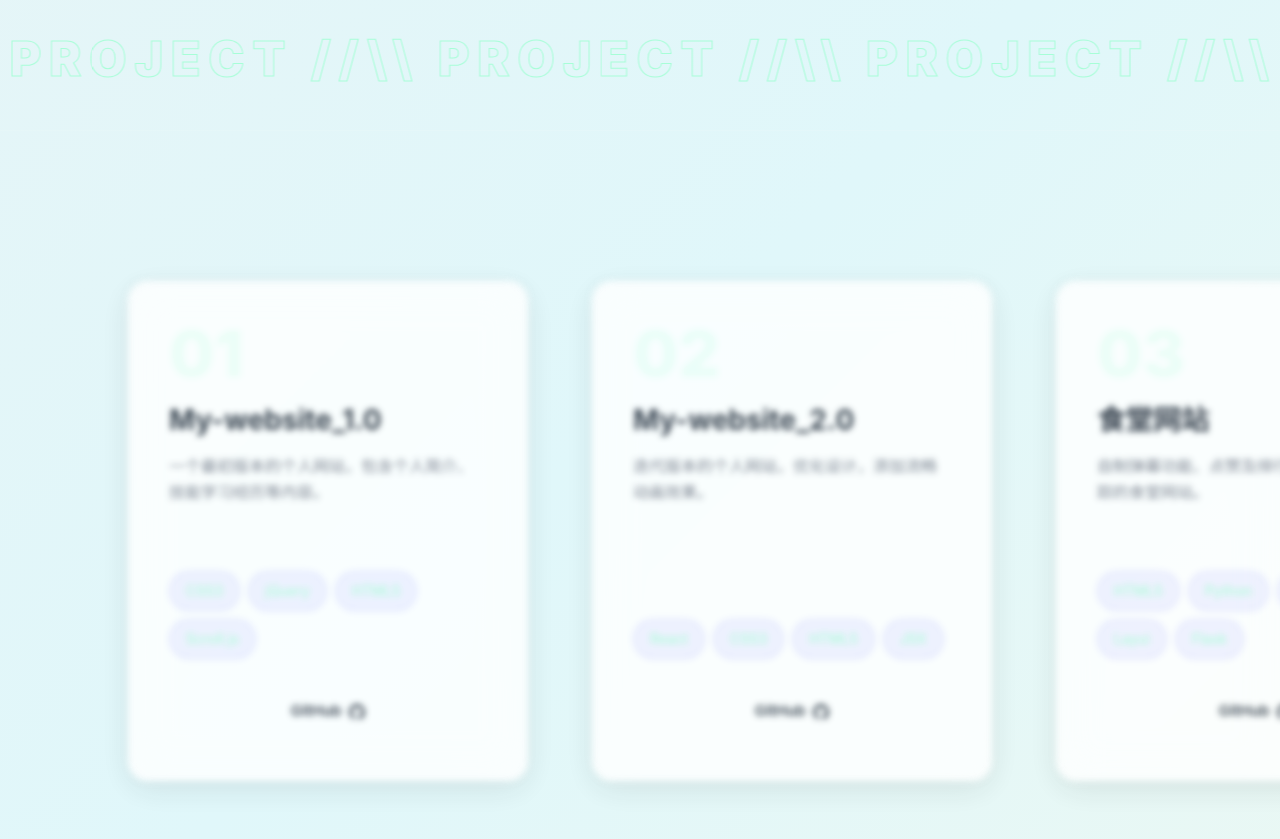
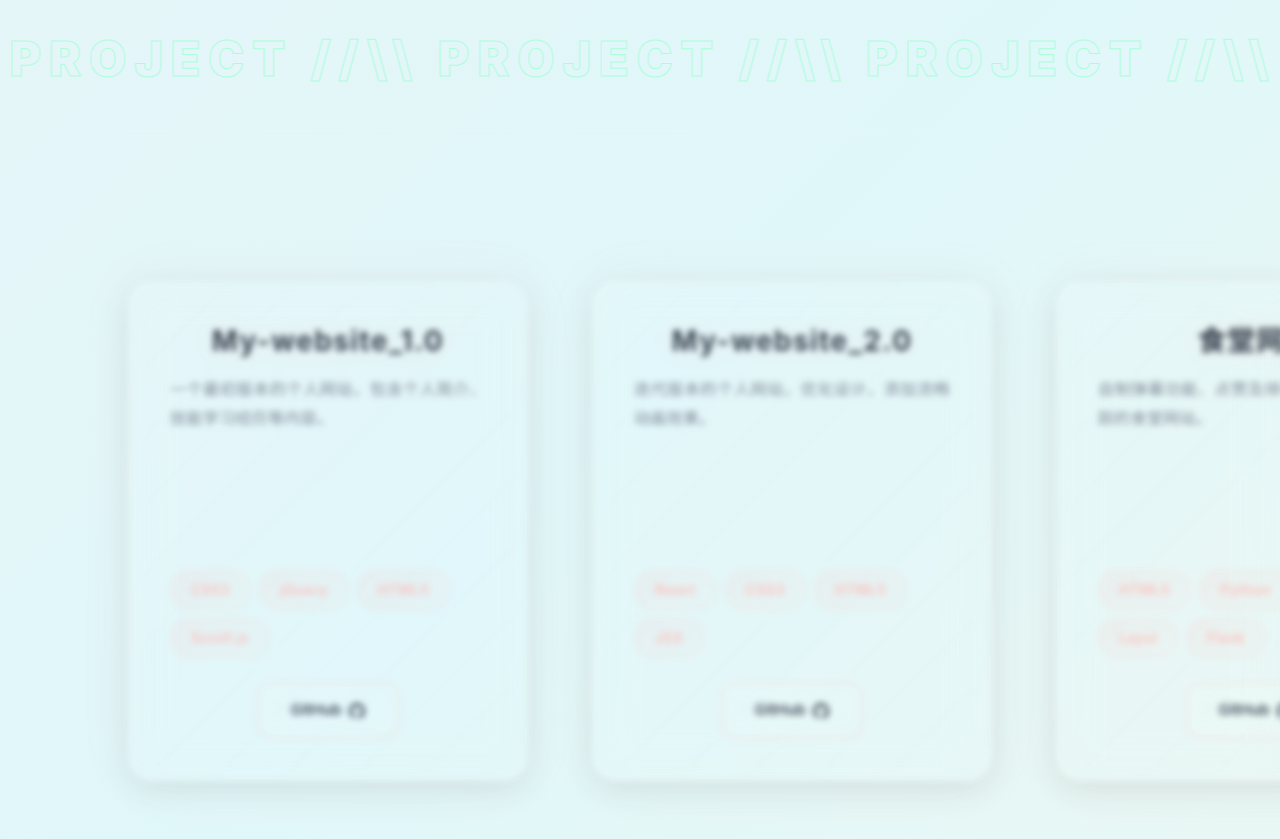
Before and after one commit to ContinueYN/website_3.0, a Vue app: page / in a window 1280 px wide. Shown: the part 2780-3619 px from the top of the page. Built offline with nearby package versions, Linux system fonts and the light colour scheme.

Commit message:
Project界面优化

```diff
--- a/src/components/Projects.vue
+++ b/src/components/Projects.vue
@@ -28,7 +28,6 @@
               class="project-card"
             >
               <div class="card-content">
-                <div class="card-number">{{ String(project.id).padStart(2, '0') }}</div>
                 <h3 class="card-title">{{ project.title }}</h3>
                 <p class="card-description">{{ project.description }}</p>
                 <div class="card-tech">
@@ -240,32 +239,94 @@ onMounted(() => {
   height: 500px;
   flex-shrink: 0;
   position: relative;
+  perspective: 1000px;
 }
 
 .card-content {
   width: 100%;
   height: 100%;
-  background: var(--bg-card);
+  background: linear-gradient(135deg, rgba(255, 255, 255, 0.1) 0%, rgba(255, 255, 255, 0.05) 100%);
   backdrop-filter: blur(20px);
-  border-radius: 20px;
+  border-radius: 24px;
   padding: 2.5rem;
   display: flex;
   flex-direction: column;
   justify-content: space-between;
-  border: 1px solid rgba(255, 255, 255, 0.08);
-  transition: all 0.4s cubic-bezier(0.4, 0, 0.2, 1);
-  box-shadow: 0 8px 32px rgba(0, 0, 0, 0.1);
+  border: 2px solid rgba(255, 255, 255, 0.15);
+  transition: all 0.5s cubic-bezier(0.34, 1.56, 0.64, 1);
+  box-shadow:
+    0 8px 32px rgba(0, 0, 0, 0.1),
+    0 0 60px rgba(255, 183, 178, 0.1),
+    inset 0 0 20px rgba(255, 255, 255, 0.05);
   filter: blur(3px);
   opacity: 0.85;
+  position: relative;
+  overflow: hidden;
+}
+
+.card-content::before {
+  content: '';
+  position: absolute;
+  top: -50%;
+  left: -50%;
+  width: 200%;
+  height: 200%;
+  background: linear-gradient(
+    45deg,
+    transparent 30%,
+    rgba(255, 183, 178, 0.1) 50%,
+    transparent 70%
+  );
+  transform: rotate(45deg);
+  transition: all 0.6s ease;
+  opacity: 0;
+}
+
+.card-content::after {
+  content: '';
+  position: absolute;
+  top: 0;
+  left: 0;
+  right: 0;
+  bottom: 0;
+  background: radial-gradient(
+    circle at 50% 0%,
+    rgba(255, 183, 178, 0.15) 0%,
+    transparent 50%
+  );
+  opacity: 0;
+  transition: opacity 0.5s ease;
+  pointer-events: none;
 }
 
 .card-content:hover {
-  transform: translateY(-10px);
-  box-shadow: 0 12px 48px rgba(99, 102, 241, 0.2);
-  border-color: var(--primary-color);
+  transform: translateY(-15px) scale(1.02);
+  box-shadow:
+    0 20px 60px rgba(255, 183, 178, 0.3),
+    0 0 100px rgba(255, 183, 178, 0.2),
+    inset 0 0 30px rgba(255, 255, 255, 0.1);
+  border-color: rgba(255, 183, 178, 0.4);
   backdrop-filter: blur(15px);
   filter: blur(0);
   opacity: 1;
+}
+
+.card-content:hover::before {
+  opacity: 1;
+  animation: shimmer 1.5s ease-in-out;
+}
+
+.card-content:hover::after {
+  opacity: 1;
+}
+
+@keyframes shimmer {
+  0% {
+    transform: translateX(-100%) translateY(-100%) rotate(45deg);
+  }
+  100% {
+    transform: translateX(100%) translateY(100%) rotate(45deg);
+  }
 }
 
 .card-number {
@@ -283,14 +344,19 @@ onMounted(() => {
   color: var(--text-primary);
   margin-bottom: 1rem;
   line-height: 1.3;
+  text-align: center;
+  text-shadow: 0 0 20px rgba(255, 183, 178, 0.3);
+  letter-spacing: 0.05em;
 }
 
 .card-description {
   font-size: 1rem;
   color: var(--text-secondary);
-  line-height: 1.6;
+  line-height: 1.8;
   flex-grow: 1;
   margin-bottom: 1.5rem;
+  text-align: justify;
+  letter-spacing: 0.02em;
 }
 
 .card-tech {
@@ -301,19 +367,39 @@ onMounted(() => {
 }
 
 .tech-tag {
-  padding: 0.5rem 1rem;
-  background: rgba(99, 102, 241, 0.1);
-  color: var(--primary-color);
+  padding: 0.5rem 1.25rem;
+  background: linear-gradient(135deg, rgba(255, 183, 178, 0.15) 0%, rgba(255, 183, 178, 0.05) 100%);
+  color: #ffb7b2;
   border-radius: 2rem;
   font-size: 0.875rem;
-  font-weight: 500;
-  border: 1px solid rgba(99, 102, 241, 0.2);
-  transition: all 0.3s ease;
+  font-weight: 600;
+  border: 1px solid rgba(255, 183, 178, 0.3);
+  transition: all 0.4s cubic-bezier(0.34, 1.56, 0.64, 1);
+  letter-spacing: 0.03em;
+  position: relative;
+  overflow: hidden;
+}
+
+.tech-tag::before {
+  content: '';
+  position: absolute;
+  top: 0;
+  left: -100%;
+  width: 100%;
+  height: 100%;
+  background: linear-gradient(90deg, transparent, rgba(255, 255, 255, 0.3), transparent);
+  transition: left 0.5s ease;
 }
 
 .tech-tag:hover {
-  background: rgba(99, 102, 241, 0.2);
-  border-color: var(--primary-color);
+  background: linear-gradient(135deg, rgba(255, 183, 178, 0.3) 0%, rgba(255, 183, 178, 0.15) 100%);
+  border-color: rgba(255, 183, 178, 0.6);
+  transform: translateY(-3px) scale(1.05);
+  box-shadow: 0 8px 20px rgba(255, 183, 178, 0.3);
+}
+
+.tech-tag:hover::before {
+  left: 100%;
 }
 
 .card-links {
@@ -328,13 +414,33 @@ onMounted(() => {
   justify-content: center;
   gap: 0.5rem;
   padding: 0.875rem 2rem;
-  border-radius: 12px;
+  border-radius: 16px;
   font-size: 0.95rem;
   font-weight: 600;
   text-decoration: none;
-  transition: all 0.3s ease;
+  transition: all 0.4s cubic-bezier(0.34, 1.56, 0.64, 1);
   cursor: pointer;
   min-width: 140px;
+  position: relative;
+  overflow: hidden;
+}
+
+.card-link::before {
+  content: '';
+  position: absolute;
+  top: 50%;
+  left: 50%;
+  width: 0;
+  height: 0;
+  border-radius: 50%;
+  background: rgba(255, 255, 255, 0.2);
+  transform: translate(-50%, -50%);
+  transition: width 0.5s ease, height 0.5s ease;
+}
+
+.card-link:hover::before {
+  width: 300px;
+  height: 300px;
 }
 
 .demo-link {
@@ -350,15 +456,33 @@ onMounted(() => {
 }
 
 .github-link {
-  background: transparent;
+  background: linear-gradient(135deg, rgba(255, 255, 255, 0.05) 0%, rgba(255, 255, 255, 0.02) 100%);
   color: var(--text-primary);
-  border: 2px solid rgba(255, 255, 255, 0.2);
+  border: 2px solid rgba(255, 183, 178, 0.3);
+  backdrop-filter: blur(10px);
 }
 
 .github-link:hover {
-  border-color: var(--text-primary);
-  background: rgba(255, 255, 255, 0.05);
-  transform: translateY(-2px);
+  border-color: rgba(255, 183, 178, 0.6);
+  background: linear-gradient(135deg, rgba(255, 183, 178, 0.15) 0%, rgba(255, 183, 178, 0.08) 100%);
+  transform: translateY(-4px);
+  box-shadow: 0 12px 30px rgba(255, 183, 178, 0.25);
+  color: #ffb7b2;
+}
+
+.github-link span {
+  position: relative;
+  z-index: 1;
+}
+
+.github-link svg {
+  position: relative;
+  z-index: 1;
+  transition: transform 0.4s cubic-bezier(0.34, 1.56, 0.64, 1);
+}
+
+.github-link:hover svg {
+  transform: scale(1.2) rotate(-10deg);
 }
 
 /* 响应式设计 */
@@ -407,10 +531,6 @@ onMounted(() => {
     padding: 2rem;
   }
 
-  .card-number {
-    font-size: 3rem;
-  }
-
   .card-title {
     font-size: 1.5rem;
   }
@@ -423,5 +543,10 @@ onMounted(() => {
     width: 100%;
     max-width: 280px;
   }
+
+  .tech-tag {
+    font-size: 0.8rem;
+    padding: 0.4rem 0.9rem;
+  }
 }
 </style>
```
